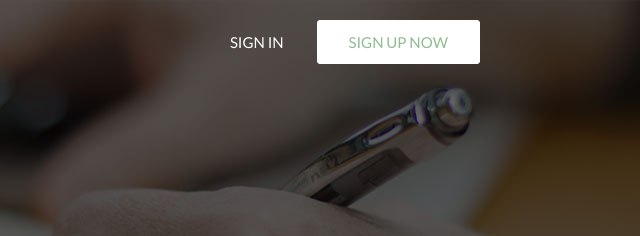
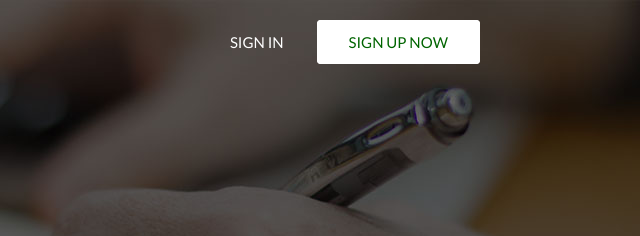
Before and after one commit to AnitaGordon/Jottly, a plain HTML site: page index.html in a window 1280 px wide. In both pictures the pointer is over the link "SIGN UP NOW". Shown: the top 236 px of the page, 640-1280 px from the left. Drawn offline with Linux system fonts and the light colour scheme; files that its build step writes are made by us from their sources.

Commit message:
Update skeleton.css

```diff
--- a/css/skeleton.css
+++ b/css/skeleton.css
@@ -462,7 +462,7 @@ header nav ul li a.btn {
  }
  header nav ul li a.btn:hover {
   background:#fff;
-  color:darkseagreen;
+  color:#006400;
  }
 
 header .headertext {
```
